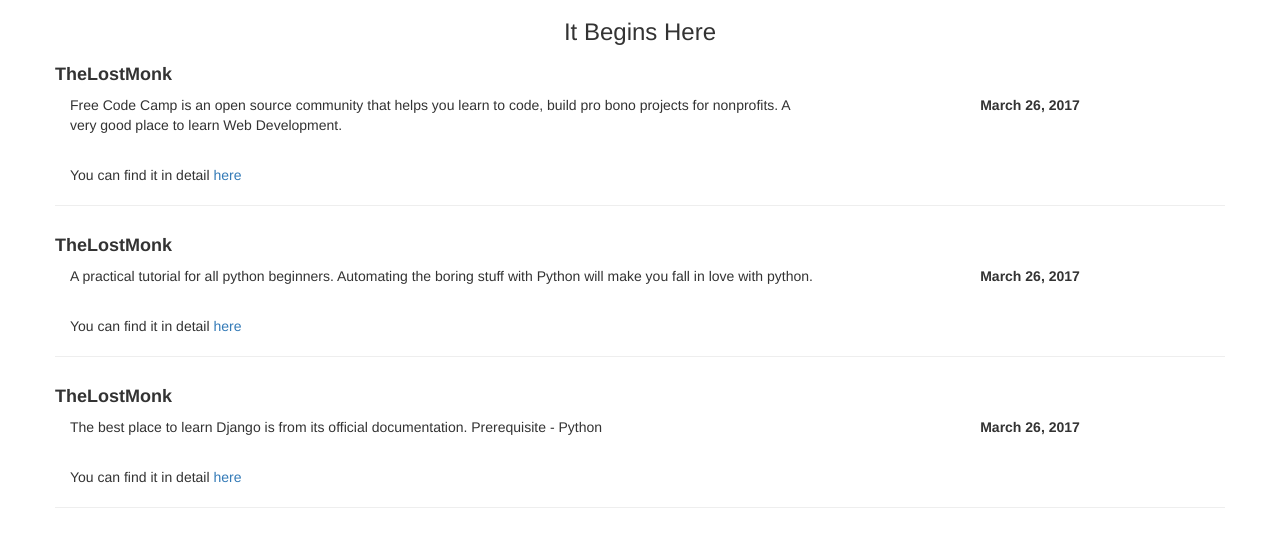
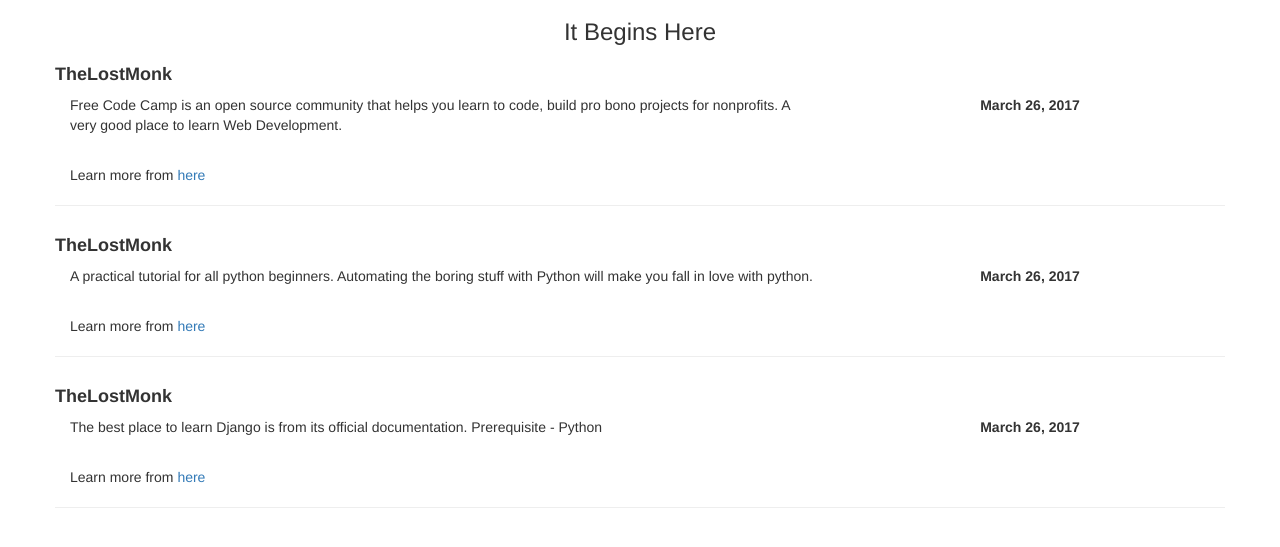
Before and after one commit to djsbalakrishnan/NoobSpace, a Django app: page / in a window 1280 px wide. Shown: the part 51-598 px from the top of the page. Run offline with Django 3.2, Linux system fonts and the light colour scheme; data comes from the database, SQL or seed files in the repository; some libraries are stand-ins or nearby versions.

Commit message:
Changes made for deployment

```diff
--- a/NoobSpace/dashboard/templates/dashboard/home.html
+++ b/NoobSpace/dashboard/templates/dashboard/home.html
@@ -24,7 +24,7 @@
 								{{value.1}}
 							</p>
 							<br/>
-							You can find it in detail <a href={{value.2}} target="_blank">here</a>
+							Learn more from <a href={{value.2}} target="_blank">here</a>
 						</div>
 						<div class="col-lg-4">
 							<p style="text-align:center"> <strong>{{value.3}} </strong> </p>
```
Also changed, not shown: 1 other file.
